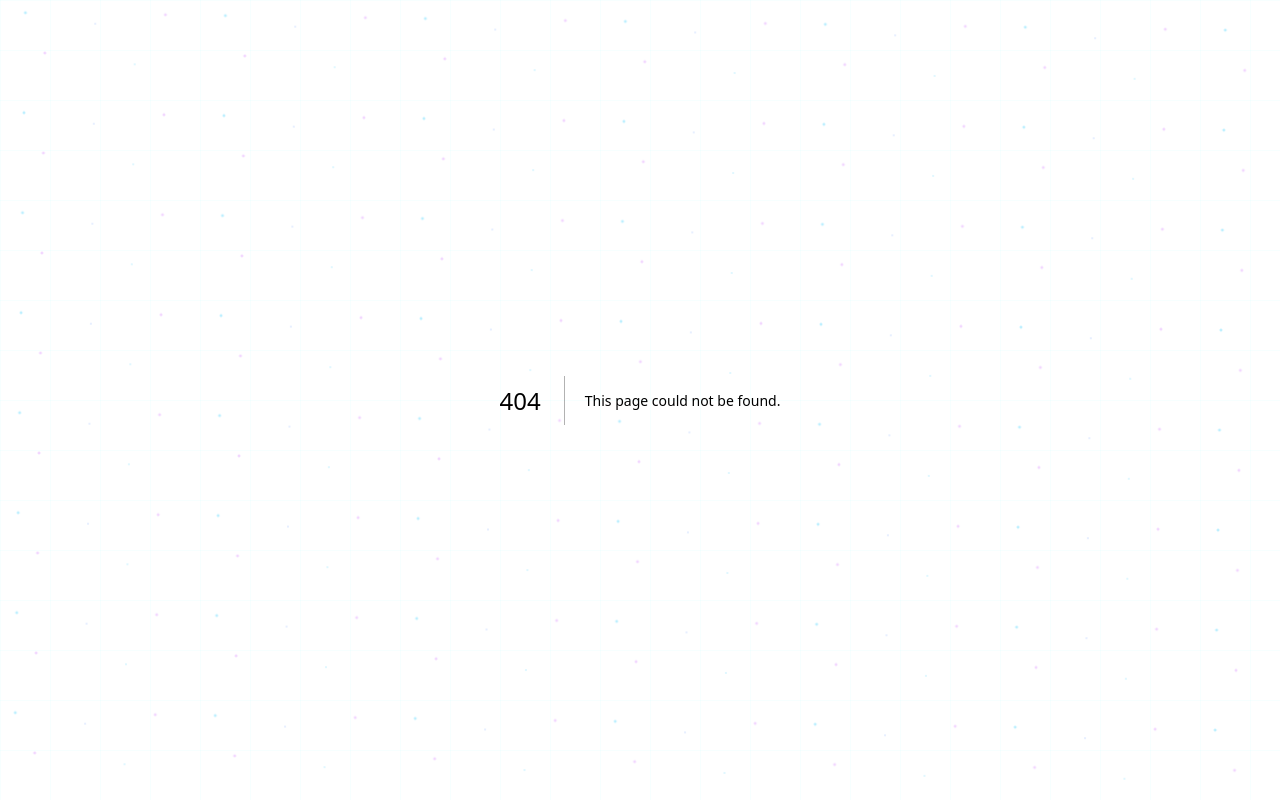
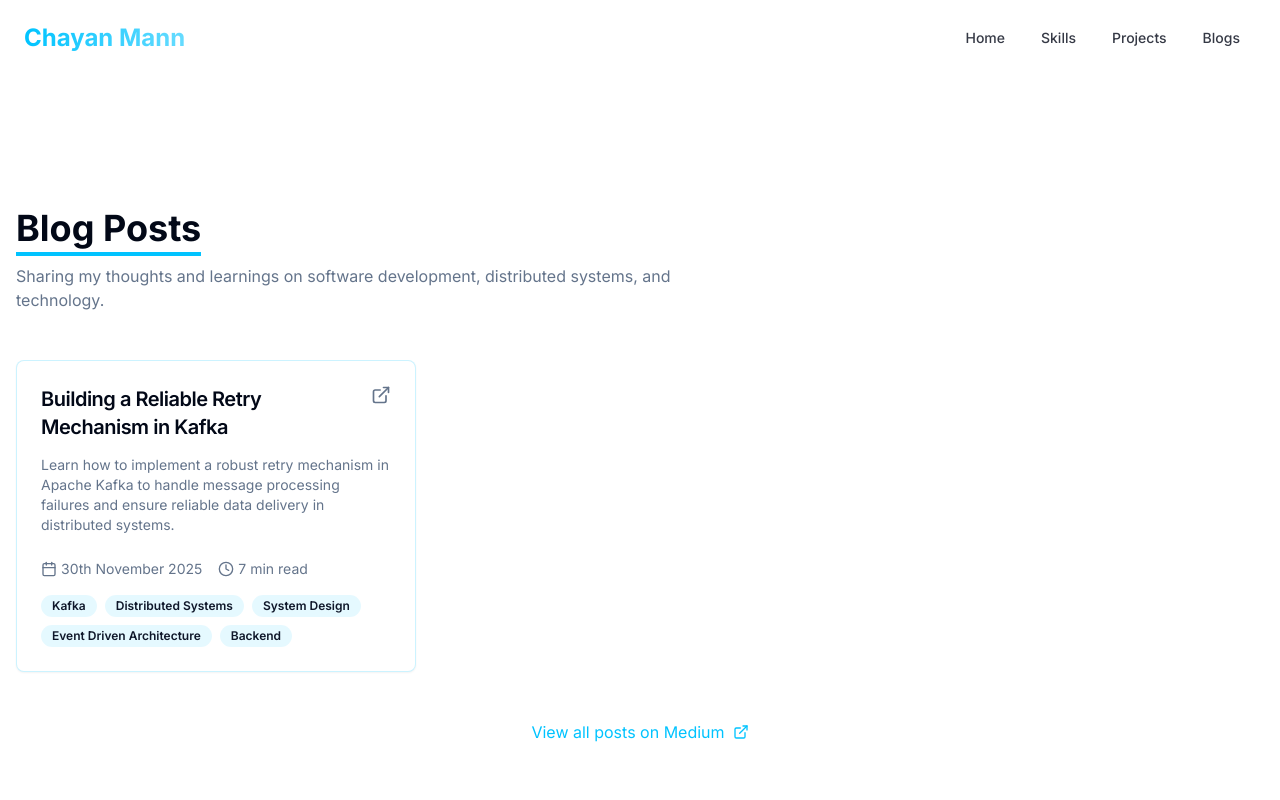
Before and after one commit to chayan-mann/portfolio-website, a Next.js app: page /blogs in a window 1280 px wide. Before the commit this address had no page. Shown: the top 800 px of the page. Built offline with nearby package versions, Linux system fonts and the light colour scheme.

Commit message:
blogs page added

```diff
--- /dev/null
+++ b/app/blogs/page.tsx
@@ -0,0 +1,15 @@
+import Navbar from "@/components/navbar";
+import Blogs from "@/components/blogs";
+import Footer from "@/components/footer";
+
+export default function BlogsPage() {
+  return (
+    <div className="min-h-screen bg-background">
+      <Navbar />
+      <main className="pt-20">
+        <Blogs />
+      </main>
+      <Footer />
+    </div>
+  );
+}
--- /dev/null
+++ b/components/blogs.tsx
@@ -0,0 +1,123 @@
+"use client";
+
+import { ExternalLink, Calendar, Clock } from "lucide-react";
+import { Card, CardContent, CardDescription, CardHeader, CardTitle } from "@/components/ui/card";
+import { Badge } from "@/components/ui/badge";
+import { motion } from "framer-motion";
+
+interface Blog {
+  title: string;
+  description: string;
+  url: string;
+  date: string;
+  readTime: string;
+  tags: string[];
+  image?: string;
+}
+
+export default function Blogs() {
+  const blogs: Blog[] = [
+    {
+      title: "Building a Reliable Retry Mechanism in Kafka",
+      description: "Learn how to implement a robust retry mechanism in Apache Kafka to handle message processing failures and ensure reliable data delivery in distributed systems.",
+      url: "https://medium.com/@chayanmann09/building-a-reliable-retry-mechanism-in-kafka-2ffd2c1c5a3a",
+      date: "30th November 2025",
+      readTime: "7 min read",
+      tags: ["Kafka", "Distributed Systems", "System Design", "Event Driven Architecture", "Backend"],
+    },
+    // Add more blogs here as you publish them
+  ];
+
+  return (
+    <section id="blogs" className="py-20 md:py-32">
+      <div className="container mx-auto px-4">
+        <motion.div
+          initial={{ opacity: 0, y: 20 }}
+          whileInView={{ opacity: 1, y: 0 }}
+          transition={{ duration: 0.5 }}
+          viewport={{ once: true }}
+        >
+          <h2 className="text-3xl md:text-4xl font-bold mb-4 relative inline-block">
+            Blog Posts
+            <span className="absolute -bottom-2 left-0 right-0 h-1 bg-primary"></span>
+          </h2>
+          <p className="text-muted-foreground mb-12 max-w-2xl">
+            Sharing my thoughts and learnings on software development, distributed systems, and technology.
+          </p>
+        </motion.div>
+
+        <div className="grid grid-cols-1 md:grid-cols-2 lg:grid-cols-3 gap-6">
+          {blogs.map((blog, index) => (
+            <motion.div
+              key={index}
+              initial={{ opacity: 0, y: 20 }}
+              whileInView={{ opacity: 1, y: 0 }}
+              transition={{ duration: 0.5, delay: index * 0.1 }}
+              viewport={{ once: true }}
+            >
+              <Card className="h-full hover:shadow-lg hover:shadow-primary/10 transition-all duration-300 border-primary/20 group cursor-pointer">
+                <a
+                  href={blog.url}
+                  target="_blank"
+                  rel="noopener noreferrer"
+                  className="block h-full"
+                >
+                  <CardHeader>
+                    <div className="flex items-start justify-between gap-2 mb-2">
+                      <CardTitle className="text-xl group-hover:text-primary transition-colors">
+                        {blog.title}
+                      </CardTitle>
+                      <ExternalLink className="h-5 w-5 text-muted-foreground group-hover:text-primary transition-colors flex-shrink-0" />
+                    </div>
+                    <CardDescription>{blog.description}</CardDescription>
+                  </CardHeader>
+                  <CardContent>
+                    <div className="flex items-center gap-4 text-sm text-muted-foreground mb-4">
+                      <div className="flex items-center gap-1">
+                        <Calendar className="h-4 w-4" />
+                        <span>{blog.date}</span>
+                      </div>
+                      <div className="flex items-center gap-1">
+                        <Clock className="h-4 w-4" />
+                        <span>{blog.readTime}</span>
+                      </div>
+                    </div>
+                    <div className="flex flex-wrap gap-2">
+                      {blog.tags.map((tag, tagIndex) => (
+                        <Badge
+                          key={tagIndex}
+                          variant="secondary"
+                          className="text-xs bg-primary/10 hover:bg-primary/20 transition-colors"
+                        >
+                          {tag}
+                        </Badge>
+                      ))}
+                    </div>
+                  </CardContent>
+                </a>
+              </Card>
+            </motion.div>
+          ))}
+        </div>
+
+        <motion.div
+          initial={{ opacity: 0, y: 20 }}
+          whileInView={{ opacity: 1, y: 0 }}
+          transition={{ duration: 0.5, delay: 0.3 }}
+          viewport={{ once: true }}
+          className="mt-12 text-center"
+        >
+          <a
+            href="https://medium.com/@chayanmann09"
+            target="_blank"
+            rel="noopener noreferrer"
+            className="inline-flex items-center gap-2 text-primary hover:underline"
+          >
+            View all posts on Medium
+            <ExternalLink className="h-4 w-4" />
+          </a>
+        </motion.div>
+      </div>
+    </section>
+  );
+}
--- a/components/hero.tsx
+++ b/components/hero.tsx
@@ -72,11 +72,9 @@ export default function Hero() {
                 </span>
               </h1>
               <p className="text-base sm:text-lg md:text-xl text-muted-foreground mb-6 md:mb-8 leading-relaxed">
-                I'm a passionate full-stack developer and machine learning
-                enthusiast with a strong background in building scalable web
-                applications and implementing AI solutions.{" "}
+                I’m a software engineer specializing in backend architecture, distributed systems, and AI-driven features. I build scalable applications, design reliable event-driven pipelines, integrate LLMs into real products, and work across modern web technologies.{" "}
                 <br className="hidden sm:block" />
-                I'm open to work, freelance and contribute.
+                 Open to full-time roles, freelance projects, and impactful collaborations.
               </p>
               <div className="flex flex-wrap gap-3 md:gap-4 mb-10 md:mb-0">
                 <Button
--- a/components/navbar.tsx
+++ b/components/navbar.tsx
@@ -2,7 +2,7 @@
 
 import { useState, useEffect } from "react";
 import Link from "next/link";
-import { Home, Briefcase, Code, Mail, Github } from "lucide-react";
+import { Home, Briefcase, Code, Mail, Github, BookOpen } from "lucide-react";
 import { Button } from "@/components/ui/button";
 import { useMediaQuery } from "@/hooks/use-media-query";
 import { ThemeToggle } from "../components/theme-toggle";
@@ -24,11 +24,17 @@ export default function Navbar() {
     return () => window.removeEventListener("scroll", handleScroll);
   }, []);
 
-  const navLinks = [
-    { name: "Home", href: "#home", icon: Home },
-    { name: "Skills", href: "#skills", icon: Code },
-    { name: "Projects", href: "#projects", icon: Briefcase },
-    { name: "Contact", href: "#contact", icon: Mail },
+  const desktopNavLinks = [
+    { name: "Home", href: "/#home" },
+    { name: "Skills", href: "/#skills" },
+    { name: "Projects", href: "/#projects" },
+    { name: "Blogs", href: "/blogs" },
+  ];
+
+  const mobileNavLinks = [
+    { name: "Home", href: "/#home", icon: Home },
+    { name: "Projects", href: "/#projects", icon: Briefcase },
+    { name: "Blogs", href: "/blogs", icon: BookOpen },
     {
       name: "GitHub",
       href: "https://github.com/chayan-mann",
@@ -41,32 +47,34 @@ export default function Navbar() {
     <>
       {/* Desktop Header */}
       <header
-        className={`fixed top-0 w-full z-50 transition-all duration-300 hidden md:block ${
+        className={`fixed top-0 w-full z-50 transition-all duration-500 hidden md:block ${
           scrolled
-            ? "bg-background/90 backdrop-blur-md border-b border-muted"
-            : "bg-transparent"
+            ? "bg-background/95 backdrop-blur-lg border-b border-primary/20 shadow-lg shadow-primary/5"
+            : "bg-background/5 backdrop-blur-sm"
         }`}
       >
-        <div className="container mx-auto px-4 py-4 flex items-center justify-between">
-          <Link href="/" className="text-xl font-bold">
+        <div className="container mx-auto px-6 py-5 flex items-center justify-between">
+          <Link
+            href="/"
+            className="text-2xl font-bold bg-gradient-to-r from-primary to-primary/60 bg-clip-text text-transparent hover:from-primary/80 hover:to-primary/40 transition-all duration-300"
+          >
             Chayan Mann
           </Link>
 
           {/* Desktop Navigation */}
-          <nav className="flex items-center space-x-8">
-            {navLinks.map((link) => (
+          <nav className="flex items-center gap-1">
+            {desktopNavLinks.map((link) => (
               <Link
                 key={link.name}
                 href={link.href}
-                className="text-sm font-medium hover:text-primary transition-colors"
-                target={link.external ? "_blank" : undefined}
-                rel={link.external ? "noopener noreferrer" : undefined}
+                className="relative px-4 py-2 text-sm font-medium text-foreground/80 hover:text-primary transition-all duration-300 group"
               >
-                {link.name}
+                <span className="relative z-10">{link.name}</span>
+                <span className="absolute inset-0 rounded-lg bg-primary/0 group-hover:bg-primary/10 transition-all duration-300"></span>
+                <span className="absolute bottom-0 left-1/2 -translate-x-1/2 w-0 h-0.5 bg-primary group-hover:w-3/4 transition-all duration-300"></span>
               </Link>
             ))}
             {/* <ThemeToggle /> */}
-            {/* <Button>Resume</Button> */}
           </nav>
         </div>
       </header>
@@ -75,7 +83,7 @@ export default function Navbar() {
       <nav className="md:hidden fixed bottom-6 left-1/2 -translate-x-1/2 z-50">
         <div className="bg-zinc-900/95 backdrop-blur-md border border-zinc-800 rounded-full px-4 py-3 shadow-2xl shadow-primary/5">
           <div className="flex items-center gap-2">
-            {navLinks.map((link) => {
+            {mobileNavLinks.map((link) => {
               const Icon = link.icon;
               return (
                 <Link
```
